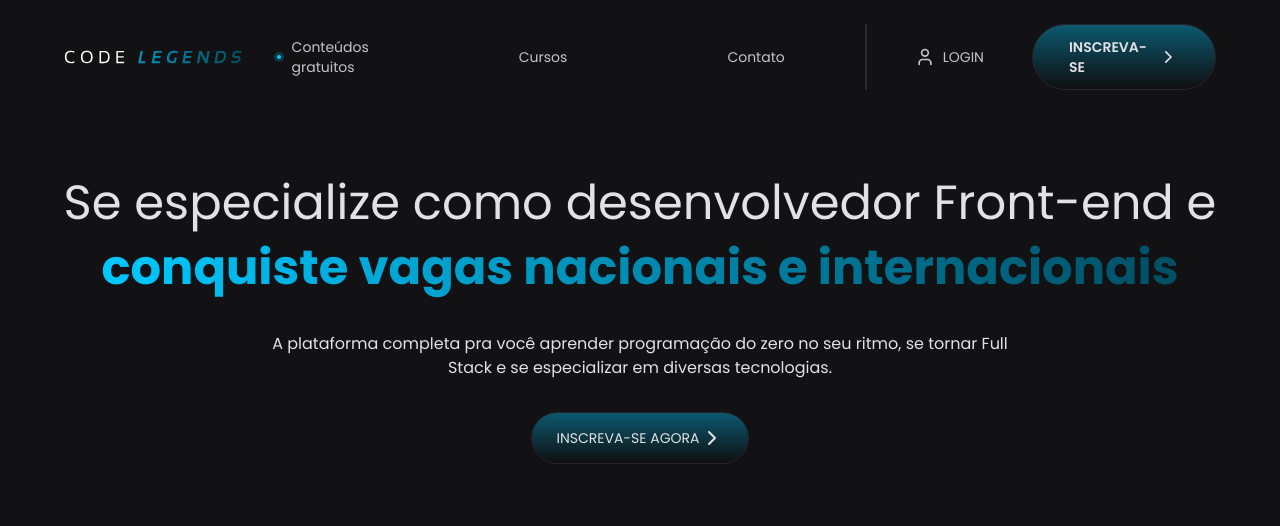
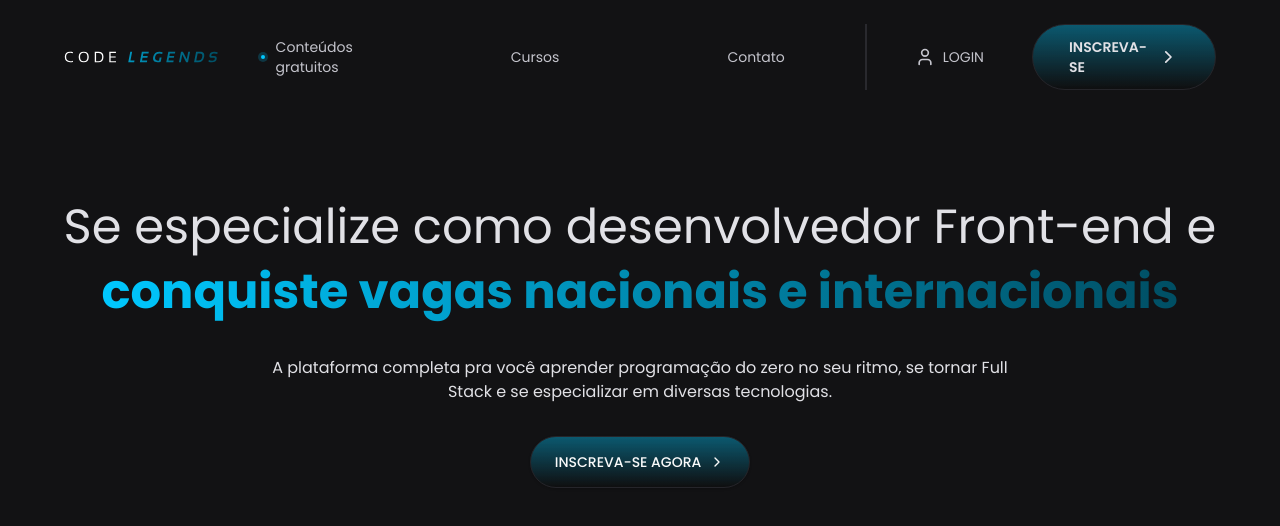
Before and after one commit to joaovrcosta/code-legends, a Next.js app: page / in a window 1280 px wide. Shown: the top 526 px of the page. Built offline with nearby package versions, Linux system fonts and the light colour scheme.

Commit message:
refactor: components

```diff
--- a/src/app/layout.tsx
+++ b/src/app/layout.tsx
@@ -15,10 +15,7 @@ export default function RootLayout({
 }>) {
   return (
     <html lang="pt-BR" className={poppins.variable}>
-      <body className="font-poppins antialiased">
-        <Header />
-        {children}
-      </body>
+      <body className="font-poppins antialiased">{children}</body>
     </html>
   );
 }
--- a/src/app/page.tsx
+++ b/src/app/page.tsx
@@ -1,27 +1,13 @@
-import { ChevronRight } from "lucide-react";
+import Header from "@/components/header";
+import Hero from "@/components/landing-page/hero";
 
 export default function Home() {
   return (
-    <div className="flex items-center justify-center ">
-      <div className="max-w-[1216px]">
-        <div className="flex flex-col items-center space-y-8 mt-14">
-          <h1 className="text-5xl/[65px] text-center">
-            Se especialize como desenvolvedor Front-end e{" "}
-            <span className="font-bold bg-blue-gradient-second bg-clip-text text-transparent">
-              conquiste vagas nacionais e internacionais
-            </span>
-          </h1>
-          <div className="max-w-[756px] text-center">
-            <p>
-              A plataforma completa pra você aprender programação do zero no seu
-              ritmo, se tornar Full Stack e se especializar em diversas
-              tecnologias.
-            </p>
-          </div>
-          <button className="bg-blue-gradient h-[52px] rounded-full border border-[#25252A] text-sm flex items-center justify-center px-6">
-            INSCREVA-SE AGORA
-            <ChevronRight />
-          </button>
+    <div className="">
+      <Header />
+      <div className="flex items-center justify-center ">
+        <div className="max-w-[1216px] mx-auto">
+          <Hero />
         </div>
       </div>
     </div>
--- a/src/components/header.tsx
+++ b/src/components/header.tsx
@@ -15,8 +15,9 @@ export default function Header() {
             <li className="flex">
               <a
                 href=""
-                className="p-3 flex space-x-2 hover:bg-[#202024] rounded-xl hover:text-white px-8"
+                className="relative p-3 flex space-x-2 rounded-xl px-8 hover:text-white group"
               >
+                <span className="absolute inset-0 -z-10 rounded-xl opacity-0 group-hover:opacity-100 transition duration-300 blur-xl bg-gradient-to-r from-[#00c8ff] via-[rgb(0 78 99)] to-blue-500"></span>
                 <Image src={circleIcon} alt="" />
                 <span className="text-sm text-[#c4c4cc]">
                   Conteúdos gratuitos
@@ -26,16 +27,18 @@ export default function Header() {
             <li>
               <a
                 href=""
-                className="p-3 hover:bg-[#202024] rounded-xl hover:text-white px-8"
+                className="relative p-3 flex space-x-2 rounded-xl px-8 hover:text-white group"
               >
+                <span className="absolute inset-0 -z-10 rounded-xl opacity-0 group-hover:opacity-100 transition duration-300 blur-xl bg-gradient-to-r from-[#00c8ff] via-[rgb(0 78 99)] to-blue-500"></span>
                 <span className="text-sm text-[#c4c4cc]">Cursos</span>
               </a>
             </li>
             <li>
               <a
                 href=""
-                className="p-3 hover:bg-[#202024] rounded-xl hover:text-white px-8"
+                className="relative p-3 flex space-x-2 rounded-xl px-8 hover:text-white group"
               >
+                <span className="absolute inset-0 -z-10 rounded-xl opacity-0 group-hover:opacity-100 transition duration-300 blur-xl bg-gradient-to-r from-[#00c8ff] via-[rgb(0 78 99)] to-blue-500"></span>
                 <span className="text-sm text-[#c4c4cc]">Contato</span>
               </a>
             </li>
--- /dev/null
+++ b/src/components/landing-page/hero.tsx
@@ -0,0 +1,25 @@
+import { ChevronRight } from "lucide-react";
+import { PrimaryButton } from "../ui/primary-button";
+
+export default function Hero() {
+  return (
+    <section className="flex flex-col items-center space-y-8 mt-[10vh] w-full">
+      <h1 className="text-5xl/[65px] text-center">
+        Se especialize como desenvolvedor Front-end e{" "}
+        <span className="font-bold bg-blue-gradient-second bg-clip-text text-transparent">
+          conquiste vagas nacionais e internacionais
+        </span>
+      </h1>
+      <div className="max-w-[756px] text-center">
+        <p>
+          A plataforma completa pra você aprender programação do zero no seu
+          ritmo, se tornar Full Stack e se especializar em diversas tecnologias.
+        </p>
+      </div>
+      <PrimaryButton>
+        INSCREVA-SE AGORA
+        <ChevronRight />
+      </PrimaryButton>
+    </section>
+  );
+}
--- /dev/null
+++ b/src/components/ui/primary-button.tsx
@@ -0,0 +1,13 @@
+import { Button } from "./button";
+
+interface PrimaryButtonProps {
+  children: React.ReactNode;
+}
+
+export function PrimaryButton({ children }: PrimaryButtonProps) {
+  return (
+    <Button className="bg-blue-gradient h-[52px] rounded-full border border-[#25252A] text-sm flex items-center justify-center px-6">
+      {children}
+    </Button>
+  );
+}
```
